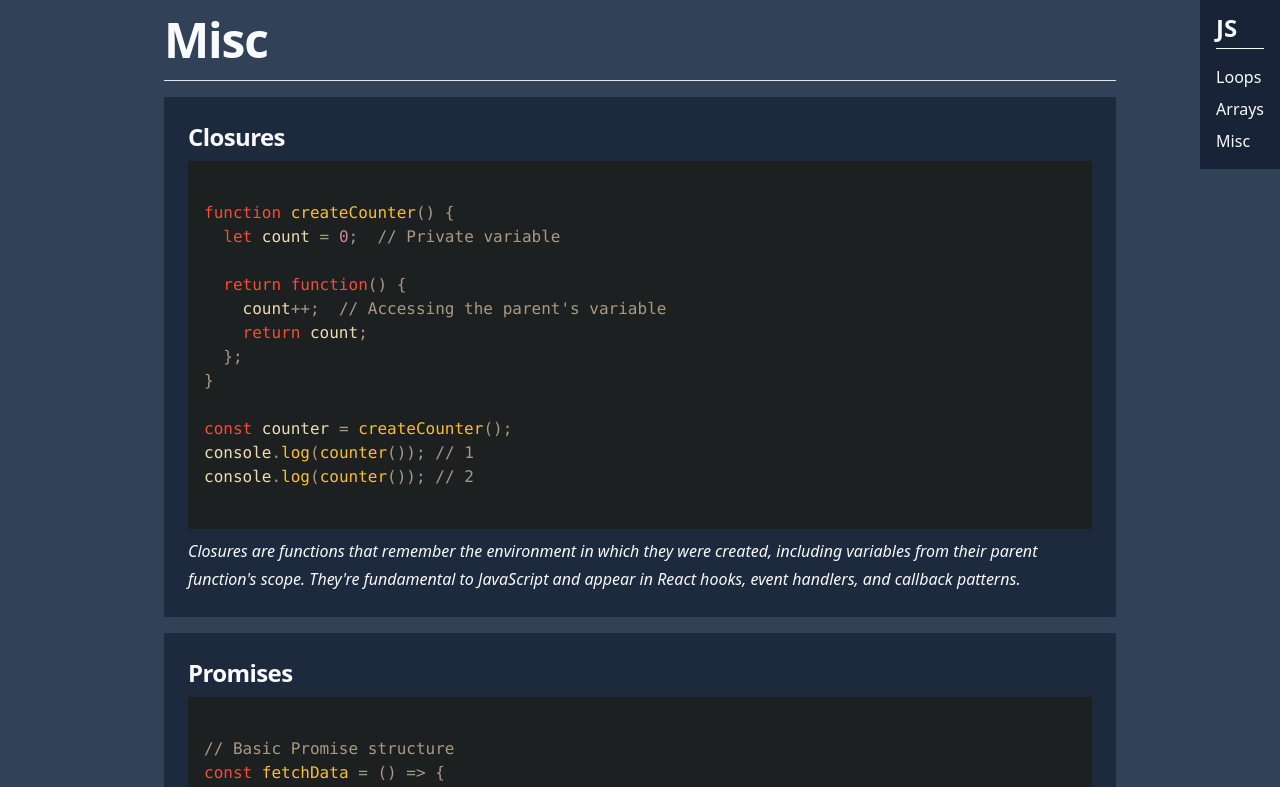
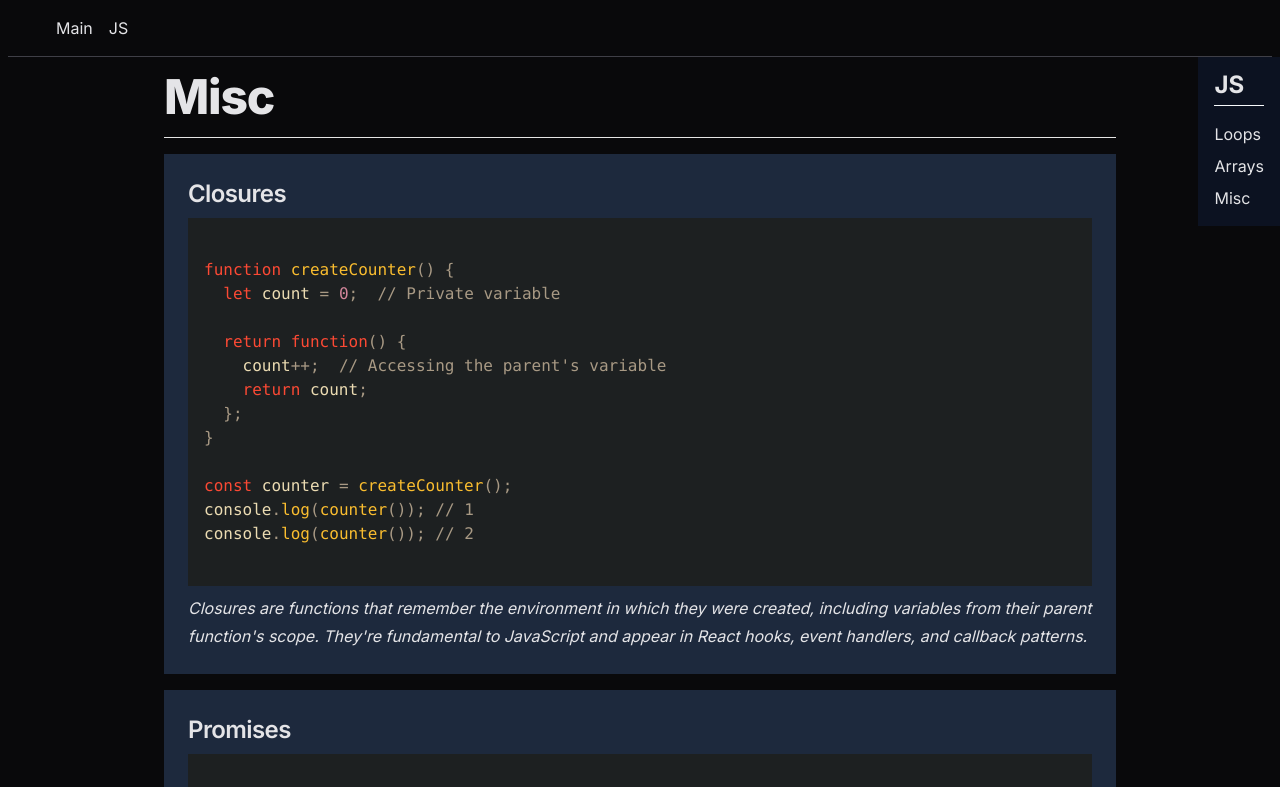
Before and after one commit to Dillonzellis/review-25, a Next.js app: page /js/misc in a window 1280 px wide. Shown: the top 787 px of the page. Built offline with nearby package versions, Linux system fonts and the light colour scheme.

Commit message:
feat: add main nav and font change

```diff
--- a/src/app/layout.tsx
+++ b/src/app/layout.tsx
@@ -1,21 +1,19 @@
 import type { Metadata } from "next";
-import { Geist, Geist_Mono } from "next/font/google";
+import { Inter } from "next/font/google";
 import "./globals.css";
+import Link from "next/link";
 
-const geistSans = Geist({
-  variable: "--font-geist-sans",
-  subsets: ["latin"],
-});
-
-const geistMono = Geist_Mono({
-  variable: "--font-geist-mono",
-  subsets: ["latin"],
-});
+const inter = Inter({ subsets: ["latin"] });
 
 export const metadata: Metadata = {
   title: "Create Next App",
   description: "Generated by create next app",
 };
+
+const links = [
+  { name: "Main", url: "/" },
+  { name: "JS", url: "/js" },
+];
 
 export default function RootLayout({
   children,
@@ -23,10 +21,19 @@ export default function RootLayout({
   children: React.ReactNode;
 }>) {
   return (
-    <html lang="en">
-      <body
-        className={`${geistSans.variable} ${geistMono.variable} min-h-screen bg-slate-700 text-slate-50 antialiased`}
-      >
+    <html lang="en" className={`${inter.className}`}>
+      <body className="min-h-screen bg-zinc-950 text-zinc-200 antialiased">
+        <header className="mx-2 flex border-b border-b-zinc-700 px-12 py-4">
+          <ul className="flex gap-4">
+            {links.map((link) => (
+              <li>
+                <Link key={link.name} href={link.url}>
+                  {link.name}
+                </Link>
+              </li>
+            ))}
+          </ul>
+        </header>
         {children}
       </body>
     </html>
```
